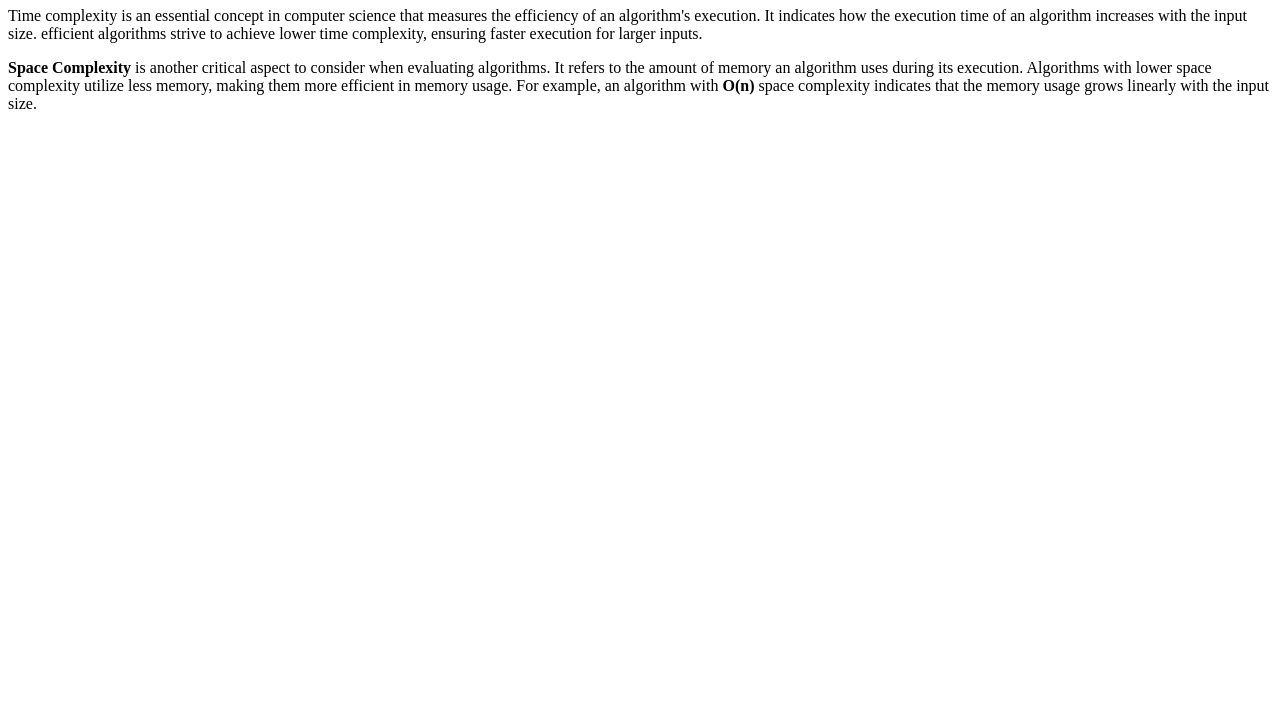
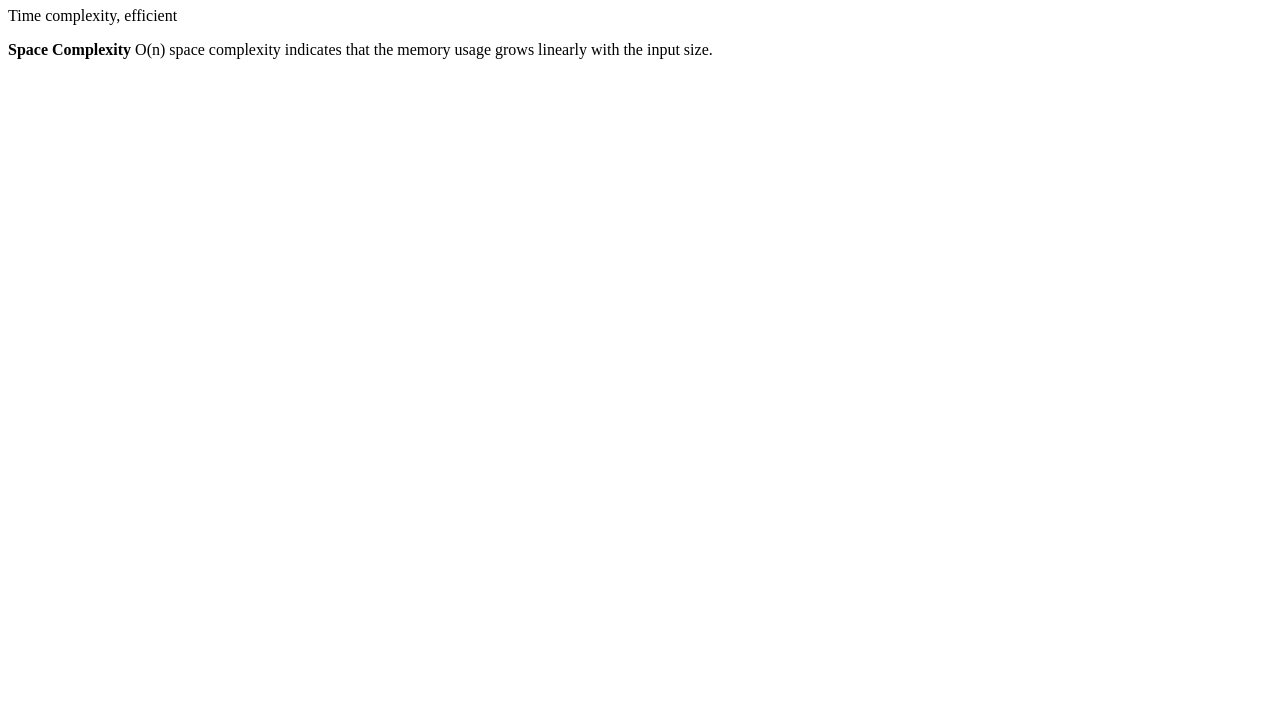
Before and after one commit to acciojob/time-and-space-complexity-PrGhostDev, a website: page main.html in a window 1280 px wide. Shown: the part 73-800 px from the top of the page. Drawn offline with Linux system fonts and the light colour scheme.

Commit message:
created a submission

```diff
--- a/main.html
+++ b/main.html
@@ -10,18 +10,10 @@
 	<!-- the entire body must be written by student -->
     <h1>Time, Space, Complexity</h1>
     <p>
-      Time complexity is an essential concept in computer science that measures
-      the efficiency of an algorithm's execution. It indicates how the execution
-      time of an algorithm increases with the input size. efficient algorithms
-      strive to achieve lower time complexity, ensuring faster execution for
-      larger inputs.
+      Time complexity, efficient
     </p>
     <p>
-      <b>Space Complexity</b> is another critical aspect to consider when
-      evaluating algorithms. It refers to the amount of memory an algorithm uses
-      during its execution. Algorithms with lower space complexity utilize less
-      memory, making them more efficient in memory usage. For example, an
-      algorithm with <b>O(n)</b> space complexity indicates that the memory
+      <b>Space Complexity</b> O(n) space complexity indicates that the memory
       usage grows linearly with the input size.
     </p>
     <script type="text/javascript" src="./script.js">
```
